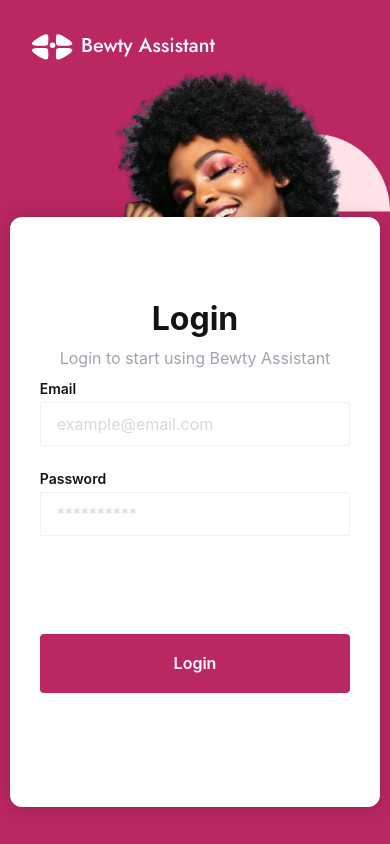
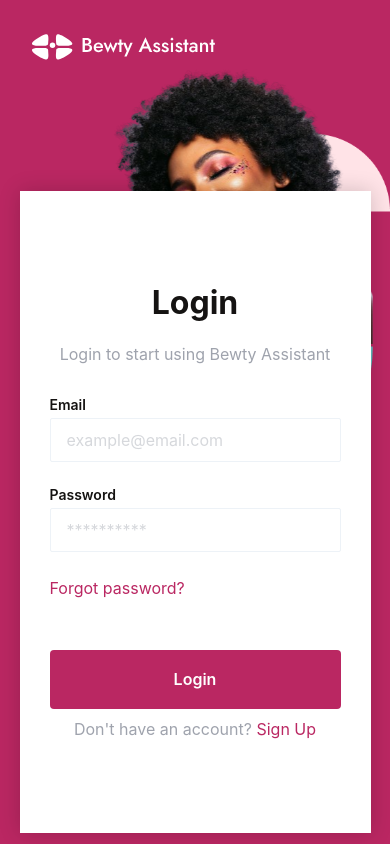
Before and after one commit to bewtyassistant/frontend, a Next.js app: page /login in a window 390 px wide. Built offline with nearby package versions, Linux system fonts and the light colour scheme; a web font is replaced by a local one.

Commit message:
make login page responsive

```diff
--- a/app/_components/Auth/Layout.tsx
+++ b/app/_components/Auth/Layout.tsx
@@ -42,25 +42,24 @@ export default function AuthLayout({
           pos={{ base: "absolute", lg: "relative" }}
         ></Box>
         <Flex
-          w={{ base: "95dvw", lg: "50%" }}
+          w={{ base: "90dvw", lg: "50%" }}
           mt={{ base: "18rem", lg: 0}}
           flexShrink="0"
           boxShadow={{ base: "0 0 20px #0000002e", lg: "none" }}
           backdropFilter={{ base: "blur(3px)", lg: "none" }}
           background="white"
           zIndex="3"
-          minH="70dvh"
-          maxW={{ base: "60rem", lg: "initial" }}
+          minH="76dvh"
+          maxW={{ base: "40rem", lg: "initial" }}
           py={{ base: "3.2rem" }}
           px="3rem"
-          rounded={{ base: "1.2rem", lg: "0" }}
           color="dark.100"
           justifyContent="center"
           alignItems="center"
           flexDir="column"
-          gap={{ base: "1rem", lg: "10rem" }}
+          gap={{ base: "3rem", lg: "10rem" }}
         >
-          <Flex gap=".8rem" flexDir="column" textAlign="center">
+          <Flex gap="2rem" flexDir="column" textAlign="center">
             <Heading fontSize={{ base: "4xl", lg: "6xl" }} color="inherit">
               {headingText}
             </Heading>
--- a/app/login/page.tsx
+++ b/app/login/page.tsx
@@ -22,7 +22,7 @@ export default function Login() {
           <Link
             href="/forgot-password"
             fontSize="1.6rem"
-            color={{ base: "white", lg: "brand.main" }}
+            color="brand.main"
           >
             Forgot password?
           </Link>
@@ -30,12 +30,12 @@ export default function Login() {
         <SubmitButton>Login</SubmitButton>
         <Text
           textAlign="center"
-          color={{ base: "white", lg: "gray.400" }}
+          color="gray.400"
           fontSize="1.6rem"
           mt=".8rem"
         >
           Don&apos;t have an account?{" "}
-          <Link href="/signup" color={{ base: "white", lg: "brand.main" }}>
+          <Link href="/signup" color="brand.main">
             Sign Up
           </Link>
         </Text>
```
